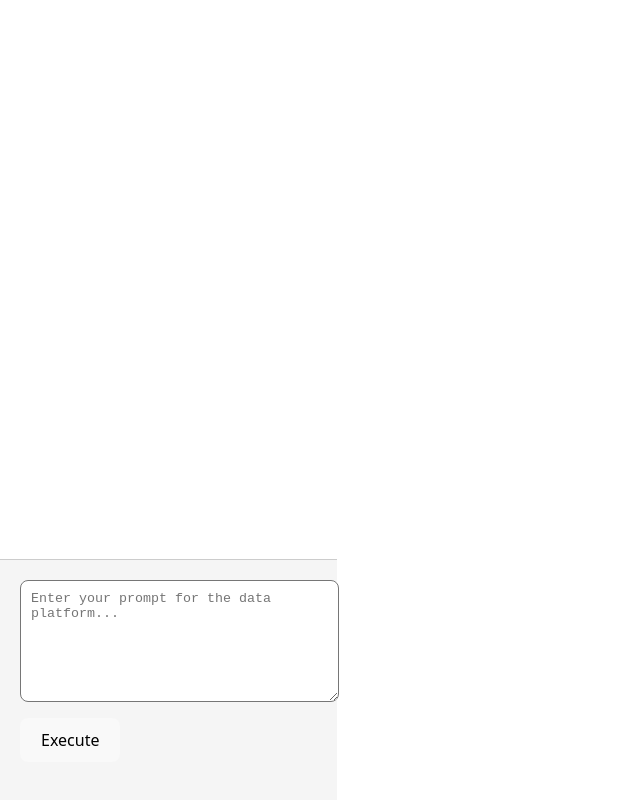
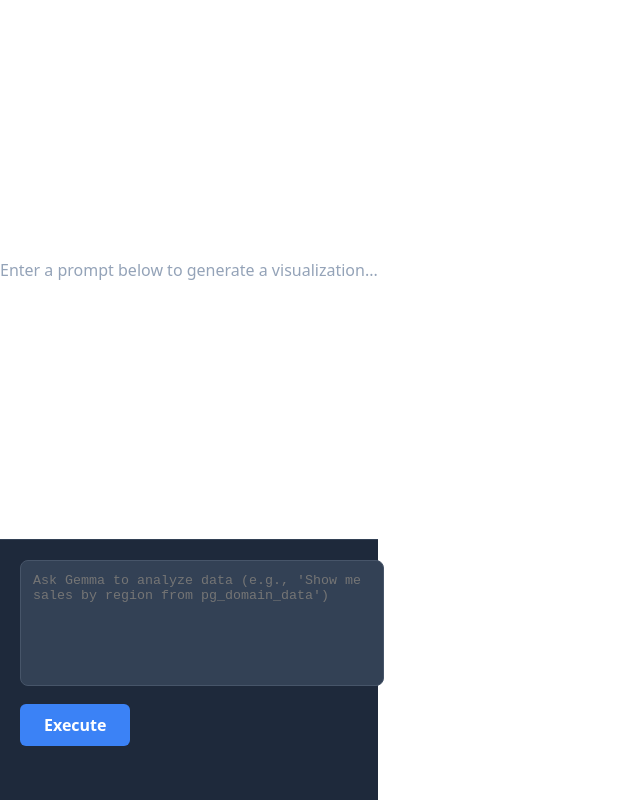
Before and after one commit to CCathlete/analytics-assistant, a React (Vite) app in the folder frontend/: page / in a window 1280 px wide. Both pictures are taken after typing "Sample", "Sample123" into the empty fields and a click on the button "Enter Platform". Shown: the whole page, without its empty margins (0-640 px from the left). Built offline with nearby package versions, Linux system fonts and the light colour scheme; no server answers.

Commit message:
Improved react components #2.

```diff
--- a/frontend/src/components/Dashboard.tsx
+++ b/frontend/src/components/Dashboard.tsx
@@ -7,36 +7,96 @@ interface DashboardProps {
 
 const Dashboard: React.FC<DashboardProps> = ({ user }) => {
   const [prompt, setPrompt] = useState<string>("");
+  const [supersetUrl, setSupersetUrl] = useState<string>("");
+  const [isExecuting, setIsExecuting] = useState<boolean>(false);
 
-  // In production, this URL would be signed or use Guest Tokens for Security
-  const SUPERSET_URL = ""; // TODO: needs to be sent from backend.
+  const handleExecute = async (): Promise<void> => {
+    if (!prompt.trim()) return;
+
+    setIsExecuting(true);
+    try {
+      const response = await fetch('/api/v1/charts/generate', {
+        method: 'POST',
+        headers: {
+          'Content-Type': 'application/json',
+          // Even if we rely on Chrome cookies, passing the token is good practice for the future
+          'Authorization': `Bearer ${user.accessToken}`
+        },
+        body: JSON.stringify({
+            prompt: prompt,
+            username: user.username
+        }),
+      });
+
+      if (response.ok) {
+        const data = await response.json();
+        // Assuming the backend returns the URL of the generated chart/dashboard
+        if (data.url) {
+          setSupersetUrl(data.url);
+        }
+      } else {
+        console.error("Failed to generate chart metadata");
+      }
+    } catch (error) {
+      console.error("Error connecting to generator service:", error);
+    } finally {
+      setIsExecuting(false);
+    }
+  };
 
   return (
-    <div style={{ display: 'flex', flexDirection: 'column', height: '100vh' }}>
+    <div style={{ display: 'flex', flexDirection: 'column', height: '100vh', background: '#0f172a' }}>
       {/* The Big Window (Superset) */}
-      <section style={{ flex: 1, border: 'none' }}>
+      <section style={{ flex: 1, border: 'none', background: '#ffffff' }}>
+        {supersetUrl ? (
           <iframe
-          src={SUPERSET_URL}
+            src={supersetUrl}
             width="100%"
             height="100%"
             title="Apache Superset Explore"
             style={{ border: 'none' }}
           />
+        ) : (
+          <div style={{ display: 'flex', justifyContent: 'center', alignItems: 'center', height: '100%', color: '#94a3b8' }}>
+            <p>Enter a prompt below to generate a visualization...</p>
+          </div>
+        )}
       </section>
 
       {/* The Prompt Window */}
-      <footer style={{ height: '200px', padding: '20px', background: '#f5f5f5', borderTop: '1px solid #ccc' }}>
+      <footer style={{ height: '220px', padding: '20px', background: '#1e293b', borderTop: '1px solid #334155' }}>
         <textarea
-          style={{ width: '100%', height: '100px', borderRadius: '8px', padding: '10px' }}
-          placeholder="Enter your prompt for the data platform..."
+          style={{
+            width: '100%',
+            height: '100px',
+            borderRadius: '8px',
+            padding: '12px',
+            background: '#334155',
+            color: '#f8fafc',
+            border: '1px solid #475569',
+            resize: 'none'
+          }}
+          placeholder="Ask Gemma to analyze data (e.g., 'Show me sales by region from pg_domain_data')"
           value={prompt}
           onChange={(e: React.ChangeEvent<HTMLTextAreaElement>) => setPrompt(e.target.value)}
+          disabled={isExecuting}
         />
         <button
-          onClick={() => console.log("Sending to LiteLLM:", prompt)}
-          style={{ marginTop: '10px', padding: '10px 20px', cursor: 'pointer' }}
+          onClick={handleExecute}
+          disabled={isExecuting || !prompt.trim()}
+          style={{
+            marginTop: '12px',
+            padding: '10px 24px',
+            cursor: isExecuting ? 'not-allowed' : 'pointer',
+            background: '#3b82f6',
+            color: 'white',
+            border: 'none',
+            borderRadius: '6px',
+            fontWeight: 600,
+            opacity: isExecuting ? 0.6 : 1
+          }}
         >
-          Execute
+          {isExecuting ? 'Generating...' : 'Execute'}
         </button>
       </footer>
     </div>
```
Lines whose indentation alone changed are shown as unchanged.
